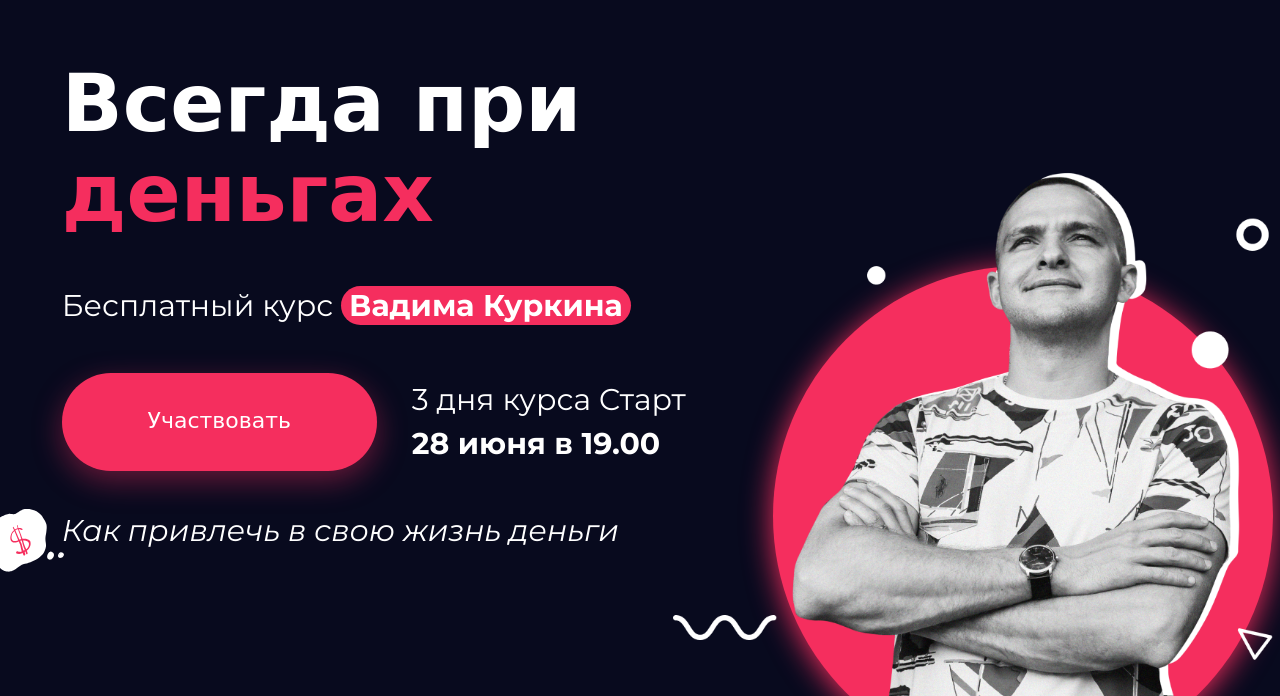
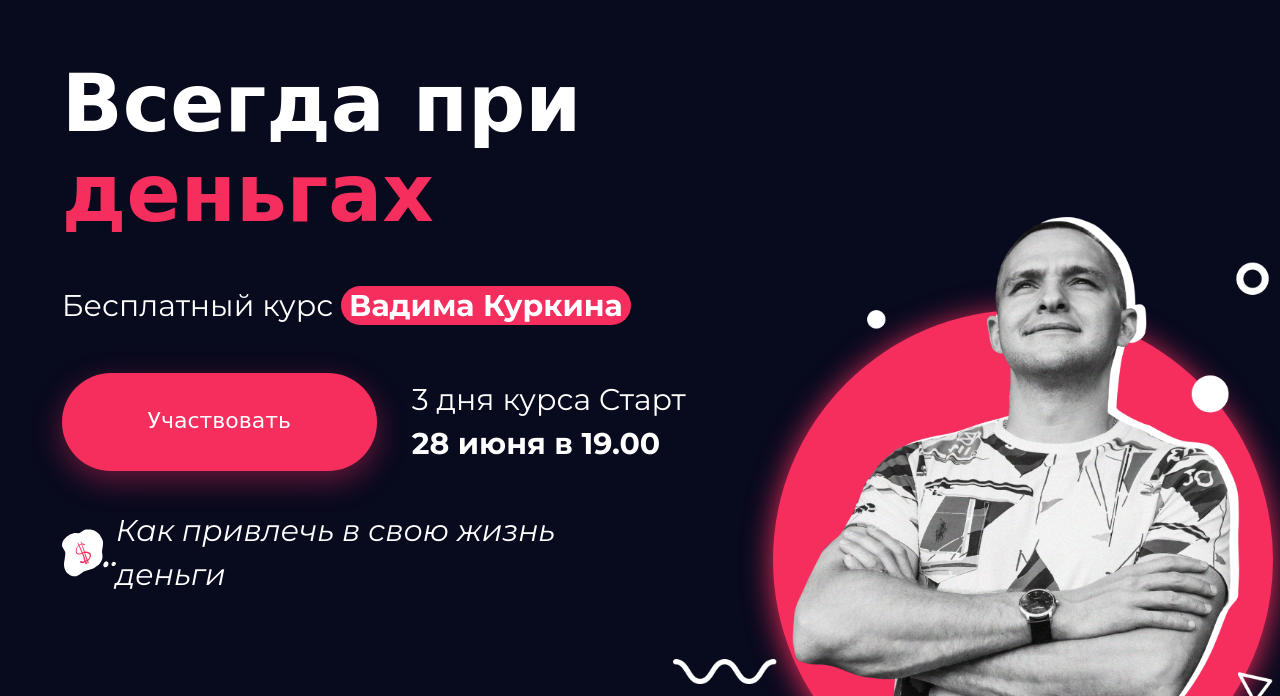
Before and after one commit to littldude/millions_d, a plain HTML site: page index.html in a window 1280 px wide. Shown: the part 104-800 px from the top of the page. Drawn offline with nearby package versions, Linux system fonts and the light colour scheme; no server answers; a web font is replaced by a local one.

Commit message:
Correct item

```diff
--- a/index.html
+++ b/index.html
@@ -72,7 +72,11 @@
                     <a href="#buy" class="button button--intro button--yellow">Участвовать</a>
                     <p class="subtitle subtitle--time">3 дня курса Старт <span class="text--bold"> 28 июня в 19.00</span></p>
                 </div>
-                <p class="subtitle subtitle--italic subtitle--how">Как привлечь в свою жизнь деньги</p>
+                <div class="intro__how">
+                    <img src="img/intro/intro-item.svg" alt="">
+                    <p class="subtitle subtitle--italic subtitle--how">Как привлечь в свою жизнь деньги</p>
+                </div>
+
                 <div class="intro__img">
                     <img src="img/intro/intro-img1 (2).png" alt="People">
                 </div>
--- a/scss/style.scss
+++ b/scss/style.scss
@@ -64,24 +64,17 @@ button:focus {
 }
 .intro {
     overflow: hidden;
-    // background: url('../img/intro/bg.svg'), linear-gradient(180deg, #B9DDE7 0%, #8BC1D0 100%);
     position: relative;
     z-index: 1;
-    // background-repeat: no-repeat;
-    // background-position-x: 100%;
-    // background-position-y: -55%;
-    // &::before {
-    //     content: url('../img/intro/Frame\(2\).svg');
-    //     position: absolute;
-    //     top: 0;
-    //     left: 0;
-    // }
-    // &::after {
-    //     content: url('../img/intro/Frame\(1\).svg');
-    //     position: absolute;
-    //     top: 0;
-    //     right: 0;
-    // }
+    &__how {
+        display: flex;
+        align-items: center;
+        img {
+            display: block;
+            width: 54px;
+            height: 62px;
+        }
+    }
     &__inner {
         padding: 81px 0 153px 0;
         display: flex;
@@ -172,14 +165,7 @@ button:focus {
     }
     &--how {
         position: relative;
-        width: 611px;
-        &::before {
-            content: url('../img/intro/intro-item.svg');
-            z-index: -1;
-            position: absolute;
-            top: 0;
-            left: -70px;
-        }
+        width: 500px;
     }
     &--center {
         text-align: center;
@@ -674,7 +660,6 @@ button:focus {
         }
         &--how {
             margin-top: 30px;
-            order: 3;
             width: 50%;
         }
         &--time {
@@ -697,6 +682,9 @@ button:focus {
             flex-direction: column-reverse;
             margin-top: 30px;
             align-items: flex-start;
+        }
+        &__how {
+            order: 3;
         }
     }
     .program {
@@ -925,6 +913,11 @@ button:focus {
             right: -95px;
             z-index: -1;
         }
+        &__how {
+            img {
+                display: none;
+            }
+        }
     }
     .helpful {
         position: relative;
```
Also changed, not shown: css/style.css.
